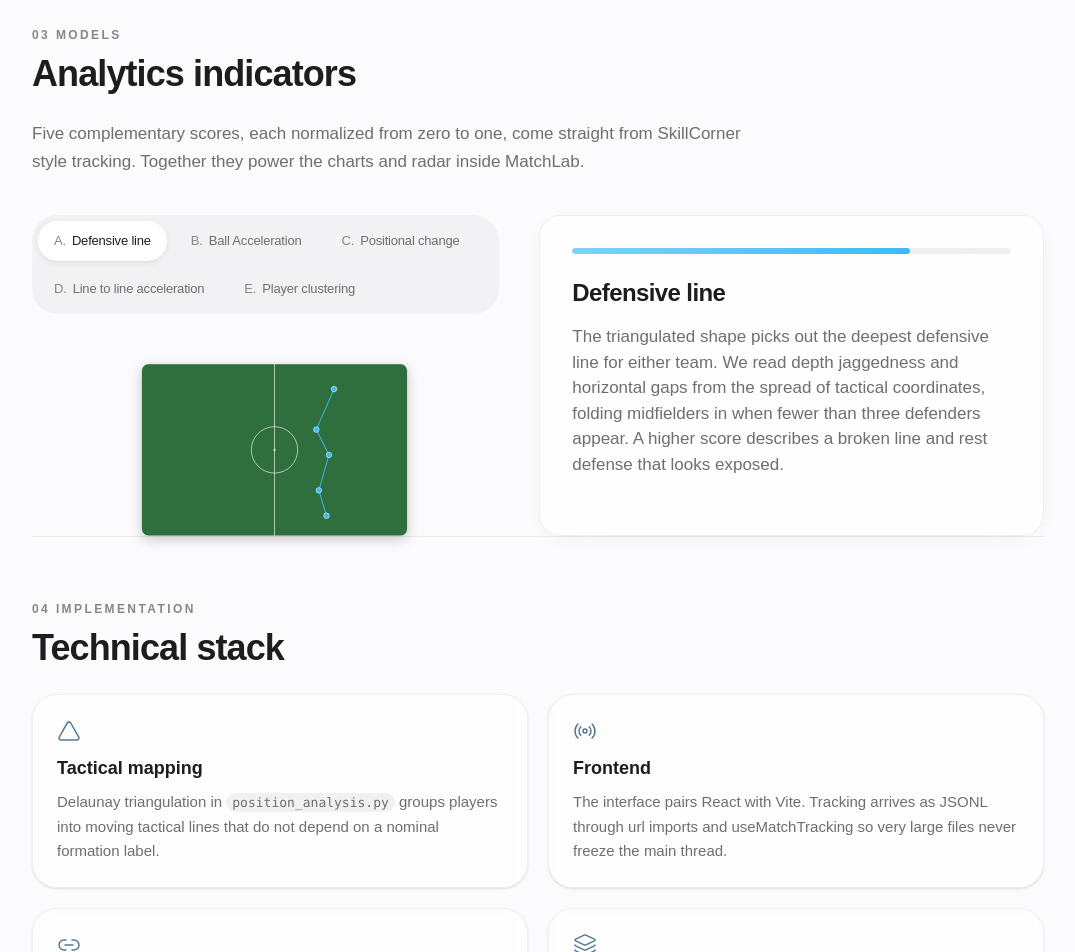
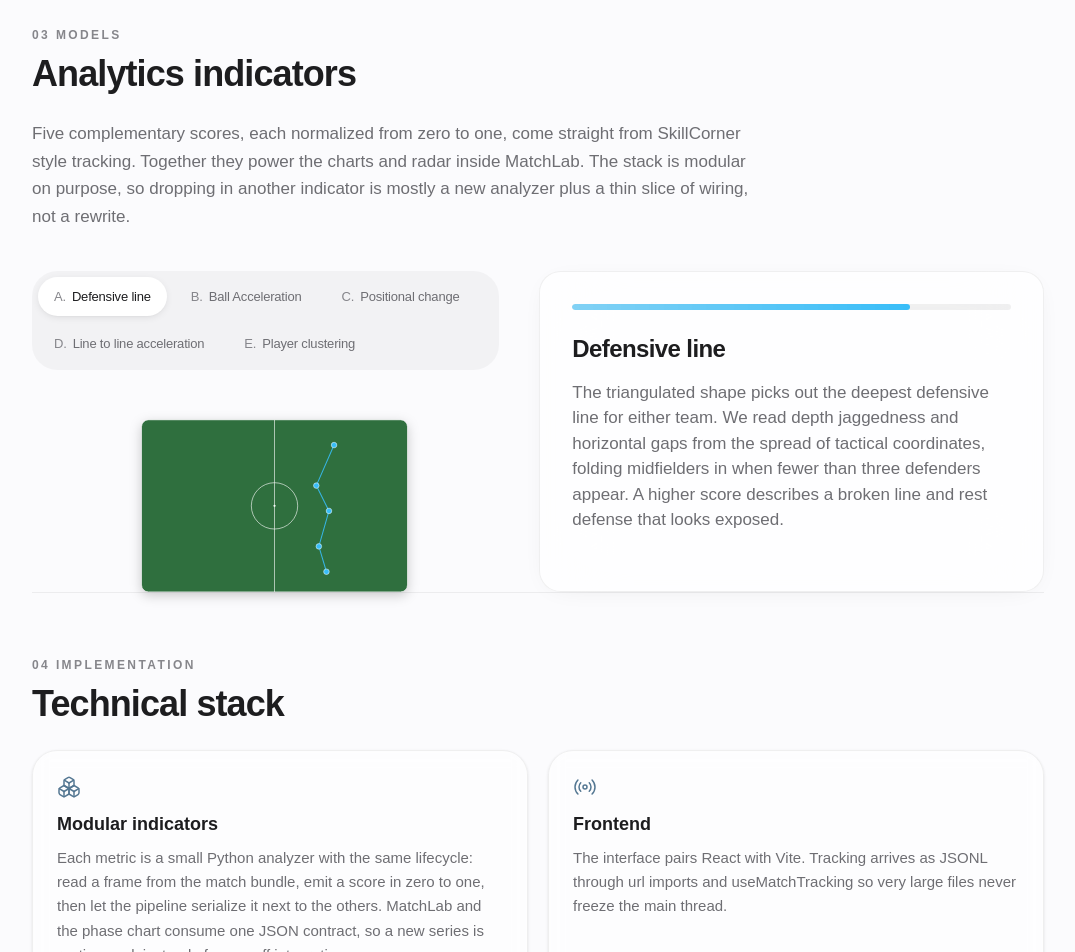
Before and after one commit to ryanfuchs/SkillCornerHackathon, a React (Vite) app in the folder frontend/: page /methodology in a window 1280 px wide. Shown: the part 2100-3052 px from the top of the page, without its empty margins (102-1177 px from the left). Built offline with nearby package versions, Linux system fonts and the light colour scheme.

Commit message:
Refactor PhaseBreakdownChart tooltip

```diff
--- a/frontend/src/components/PhaseBreakdownChart.tsx
+++ b/frontend/src/components/PhaseBreakdownChart.tsx
@@ -650,7 +650,13 @@ export function PhaseBreakdownChart() {
                 tickCount={6}
               />
               <Tooltip
-                contentStyle={{
+                content={({ active, payload }) => {
+                  if (!active || payload == null || payload.length === 0) {
+                    return null
+                  }
+                  return (
+                    <div
+                      style={{
                         background: "var(--popover)",
                         border: "1px solid var(--border)",
                         borderRadius: 14,
@@ -659,9 +665,27 @@ export function PhaseBreakdownChart() {
                         boxShadow:
                           "0 8px 32px -12px rgba(0,0,0,0.18), 0 2px 8px -4px rgba(0,0,0,0.08)",
                       }}
-                formatter={(value) =>
-                  typeof value === "number" ? [value.toFixed(3), ""] : ["", ""]
-                }
+                    >
+                      <ul className="m-0 list-none space-y-1.5 p-0">
+                        {payload.map((item) => (
+                          <li
+                            key={String(item.dataKey)}
+                            className="flex items-center gap-2"
+                          >
+                            <span
+                              className="size-2 shrink-0 rounded-full ring-1 ring-black/[0.08] dark:ring-white/15"
+                              style={{ backgroundColor: item.color }}
+                              aria-hidden
+                            />
+                            <span className="font-medium text-[#1d1d1f] dark:text-[#f5f5f7]">
+                              {item.name}
+                            </span>
+                          </li>
+                        ))}
+                      </ul>
+                    </div>
+                  )
+                }}
               />
               {INDICATOR_STYLES.map(({ id, label, color }) => (
                 <Area
--- a/frontend/src/pages/ConceptPage.tsx
+++ b/frontend/src/pages/ConceptPage.tsx
@@ -3,6 +3,7 @@ import { Link } from 'react-router-dom'
 import {
   Activity,
   ArrowRight,
+  Boxes,
   Layers,
   Link2,
   Radio,
@@ -227,7 +228,9 @@ export function ConceptPage() {
             <p className="max-w-[720px] text-[17px] leading-relaxed text-[#6e6e73] dark:text-[#a1a1a6]">
               Five complementary scores, each normalized from zero to one, come
               straight from SkillCorner style tracking. Together they power the
-              charts and radar inside MatchLab.
+              charts and radar inside MatchLab. The stack is modular on purpose,
+              so dropping in another indicator is mostly a new analyzer plus a
+              thin slice of wiring, not a rewrite.
             </p>
             <div className="mt-10">
               <IndicatorExplorer />
@@ -242,18 +245,9 @@ export function ConceptPage() {
             <div className="grid gap-5 sm:grid-cols-2">
               {[
                 {
-                  icon: Triangle,
-                  title: 'Tactical mapping',
-                  body: (
-                    <>
-                      Delaunay triangulation in{' '}
-                      <code className="rounded-md bg-black/[0.05] px-1.5 py-0.5 text-[13px] dark:bg-white/10">
-                        position_analysis.py
-                      </code>{' '}
-                      groups players into moving tactical lines that do not depend
-                      on a nominal formation label.
-                    </>
-                  ),
+                  icon: Boxes,
+                  title: 'Modular indicators',
+                  body: 'Each metric is a small Python analyzer with the same lifecycle: read a frame from the match bundle, emit a score in zero to one, then let the pipeline serialize it next to the others. MatchLab and the phase chart consume one JSON contract, so a new series is routine work instead of a one off integration.',
                 },
                 {
                   icon: Radio,
```
Lines whose indentation alone changed are shown as unchanged.
